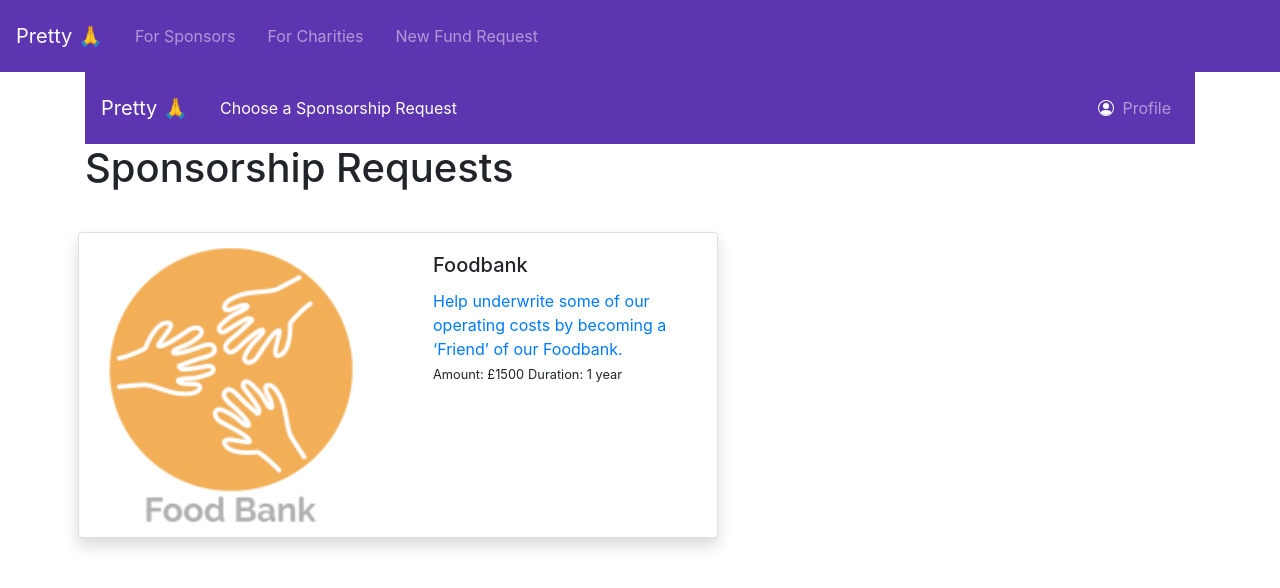
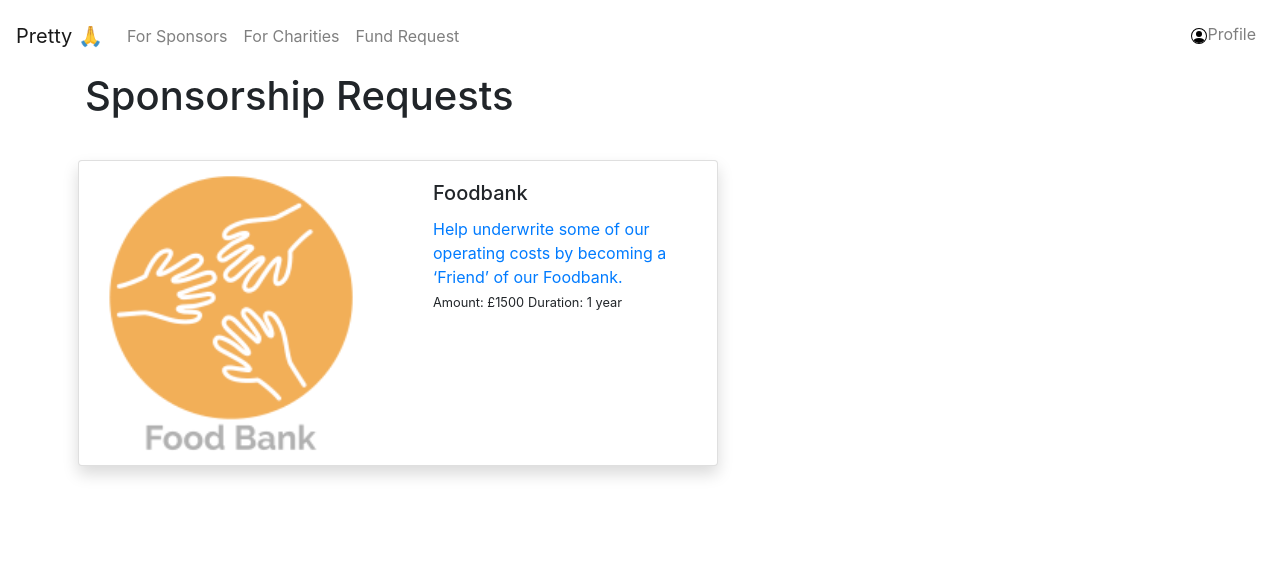
Before and after one commit to tr-hack-to-the-future/prettyplease-frontend, a React (Create React App) app: page /ForSponsors in a window 1280 px wide. Shown: the top 588 px of the page. Built offline with nearby package versions, Linux system fonts and the light colour scheme.

Commit message:
Navbar updated to components and removed from other pages

```diff
--- a/src/App.js
+++ b/src/App.js
@@ -4,6 +4,7 @@ import Main from "./Main.js";
 import SponsorPage from "./components/SponsorPage";
 import CharityPage from "./components/CharityPage";
 import FundRequest from "./components/FundRequest";
+import PPNavbar from "./components/PPNavbar";
 
 import "bootstrap/dist/css/bootstrap.min.css";
 import {
@@ -47,63 +48,24 @@ export default function App() {
     },
   ]);
 
-  const [showProfile, setshowProfile] = useState(false);
+  const [isAuth,setIsAuth] = useState(true);
   return (
-    <div>
-      <Router>
-        <div className="PPNavbar">
-          <nav className="navbar navbar-expand-lg navbar-dark navpurple">
-            <Link to="/" className="navbar-brand">
-              Pretty{" "}
-              <span class="icon" role="img" aria-label="Please">
-                🙏
-              </span>
-            </Link>
-            <button
-              className="navbar-toggler"
-              type="button"
-              data-toggle="collapse"
-              data-target="#navbarTogglerDemo02"
-              aria-controls="navbarTogglerDemo02"
-              aria-expanded="false"
-              aria-label="Toggle navigation"
-            >
-              <span class="navbar-toggler-icon"></span>
-            </button>
 
-            <div className="collapse navbar-collapse" id="navbarTogglerDemo02">
-              <ul className="navbar-nav ">
-                <li className="nav-item mr-auto mt-2 mt-lg-0 nav-link">
-                  <Link to="/ForSponsors" className="nav-link">
-                    For Sponsors
-                  </Link>
-                </li>
-                <li className="nav-item mr-auto mt-2 mt-lg-0 nav-link">
-                  <Link to="/ForCharities" className="nav-link">
-                    For Charities
-                  </Link>
-                </li>
-                <li className="nav-item mr-auto mt-2 mt-lg-0 nav-link">
-                  <Link to="/NewFund" className="nav-link">
-                    New Fund Request
-                  </Link>
-                </li>
-              </ul>
-            </div>
-          </nav>
+       <Router>
+         <PPNavbar isAuth={isAuth}/>
           <Switch>
             <Route exact path="/">
-              {" "}
+              {/* {" "} */}
               <Main SponsorData={sponsor} />
             </Route>
             <Route path="/ForSponsors" component={SponsorPage}></Route>
             <Route path="/ForCharities">
+
               <CharityPage charity={charity} />
             </Route>
             <Route path="/NewFund" component={FundRequest}></Route>
           </Switch>
-        </div>
-      </Router>
-    </div>
+          </Router>
+
   );
 }
--- a/src/Main.js
+++ b/src/Main.js
@@ -1,20 +1,14 @@
 import React, { Component, useState } from 'react';
-import PPNavbar from './components/PPNavbar';
+
 import Sponsorlist from './components/Sponsorlist';
 import CharityPage from './components/CharityPage';
 import SponsorPage from './components/SponsorPage';
 
 function Main({SponsorData}) {
-  const [navitems, setitems] = useState([
-    { itemName: "For Charities", itemLink:"/CharityPage", itemAddr: "CharityPage",activePage: false },
-    { itemName: "For Sponsor", itemLink:"/SponsorPage", itemAddr: "SponsorPage",activePage: false}
-
-  ]);
-  const [showProfile,setshowProfile] = useState(false);
 
   return (
     <div className="Main">
-      <PPNavbar NavItems={navitems}  showProfile={showProfile}/>
+
 
       <h2>Main</h2>
       <Sponsorlist SponsorData={SponsorData}/>
--- a/src/components/CharityPage.js
+++ b/src/components/CharityPage.js
@@ -1,5 +1,5 @@
 import React, { Component, useState } from 'react';
-import PPNavbar from './PPNavbar';
+
 
 
 import Container from 'react-bootstrap/Container';
@@ -16,18 +16,11 @@ import DisplayCard from './DisplayCard';
 
 
 function CharityPage({ charity }) {
-    const [navitems, setnavitems] = useState([
-        { itemName: "Review and Accept", itemLink: "", itemAddr: "", activePage: true },
-        { itemName: "Fund Request", itemLink: "/FundRequest", itemAddr: "FundRequest/", activePage: false }
-
-    ]);
-    const [showProfile, setshowProfile] = useState(true);
-
 
     return (
 
         <div className="ReviewAccept">
-            <PPNavbar NavItems={navitems} showProfile={showProfile} />
+
             <Container>
                 <Row className="justify-content-md-center mt-4">
                     <p>You have received {charity.length} offers for the request you made on 21/09/2020</p>
--- a/src/components/FundRequest.js
+++ b/src/components/FundRequest.js
@@ -1,5 +1,5 @@
 import React, { Component, useState } from 'react';
-import PPNavbar from './PPNavbar';
+
 import './Styles.css';
 import Container from 'react-bootstrap/Container';
 import Row from 'react-bootstrap/Row';
@@ -8,13 +8,6 @@ import Form from 'react-bootstrap/Form';
 import Button from 'react-bootstrap/Button';
 
 function FundRequest() {
-    const [navitems, setnavitems] = useState([
-        { itemName: "Review and Accept",itemLink:"CharityPage",itemAddr: "CharityPage",  activePage: false },
-        { itemName: "Raise Funds",itemLink:"",itemAddr: "",  activePage: true }
-
-    ]);
-    const [showProfile, setshowProfile] = useState(true);
-
     const [amount, setAmount] = useState("");
     const [description, setDescription] = useState("");
     const [duration, setDuration] = useState("");
@@ -59,7 +52,6 @@ function FundRequest() {
 
     return (
         <div className="FundRequest">
-            <PPNavbar NavItems={navitems} showProfile={showProfile} />
 
             <Container className="container-FundRequest">
 
--- a/src/components/PPNavbar.js
+++ b/src/components/PPNavbar.js
@@ -1,43 +1,59 @@
-import React from 'react';
-import './Navbar.css';
-import Navbar from 'react-bootstrap/Navbar';
-import Nav from 'react-bootstrap/Nav';
-import NavDropdown from 'react-bootstrap/NavDropdown';
-import FundRequest from './FundRequest';
+import React from "react";
+import "./Navbar.css";
+import Navbar from "react-bootstrap/Navbar";
+import Nav from "react-bootstrap/Nav";
 
-import CharityPage from './CharityPage';
-import SponsorPage from './SponsorPage';
-import Main from '../Main.js';
+import { BrowserRouter as Router} from "react-router-dom";
 
-import {
-  BrowserRouter as Router,
-  Switch,
-  Route,
-  Link
-} from "react-router-dom";
+function PPNavbar({ isAuth }) {
 
-
-function PPNavbar({ NavItems, showProfile }) {
-  const navItemInactive = "nav-item mr-auto mt-2 mt-lg-0 nav-link";
-  const navItemActive = "nav-item active mr-auto mt-2 mt-lg-0 nav-link";
-  let svgPerson = null;
-  let profileItem = null;
-  const homepg = "Main";
-  if (showProfile === true) {
-    svgPerson = <svg width="1em" height="40px" viewBox="0 0 16 16" className="bi bi-person-circle" fill="#ffffff"
-      xmlns="http://www.w3.org/2000/svg">
-      <path
-        d="M13.468 12.37C12.758 11.226 11.195 10 8 10s-4.757 1.225-5.468 2.37A6.987 6.987 0 0 0 8 15a6.987 6.987 0 0 0 5.468-2.63z" />
-      <path fill-rule="evenodd" d="M8 9a3 3 0 1 0 0-6 3 3 0 0 0 0 6z" />
-      <path fill-rule="evenodd"
-        d="M8 1a7 7 0 1 0 0 14A7 7 0 0 0 8 1zM0 8a8 8 0 1 1 16 0A8 8 0 0 1 0 8z" />
-    </svg>;
-    profileItem = <a className="nav-link" href="#">Profile <span class="sr-only">(current)</span></a>
-
-  };
   return (
     <Router>
-      <div className="PPNavbar">
+      <Navbar collapseOnSelect expand="lg">
+        <Navbar.Brand href="/">
+          Pretty{" "}
+          <span class="icon" role="img" aria-label="Please">
+            🙏
+          </span>
+        </Navbar.Brand>
+        <Navbar.Toggle aria-controls="responsive-navbar-nav" />
+        <Navbar.Collapse id="responsive-navbar-nav">
+          <Nav className="mr-auto">
+            <Nav.Link href="/ForSponsors">For Sponsors</Nav.Link>
+            <Nav.Link href="/ForCharities">For Charities</Nav.Link>
+            <Nav.Link href="/NewFund">Fund Request</Nav.Link>
+          </Nav>
+          <Nav>
+            {!isAuth ? (
+              <Nav.Link href="">Login</Nav.Link>
+            ) : (
+              <Nav.Link href="">
+                <svg
+                  width="1em"
+                  height="40px"
+                  viewBox="0 0 16 16"
+                  className="bi bi-person-circle"
+                  fill="#000000"
+                  xmlns="http://www.w3.org/2000/svg"
+                >
+                  <path d="M13.468 12.37C12.758 11.226 11.195 10 8 10s-4.757 1.225-5.468 2.37A6.987 6.987 0 0 0 8 15a6.987 6.987 0 0 0 5.468-2.63z" />
+                  <path
+                    fill-rule="evenodd"
+                    d="M8 9a3 3 0 1 0 0-6 3 3 0 0 0 0 6z"
+                  />
+                  <path
+                    fill-rule="evenodd"
+                    d="M8 1a7 7 0 1 0 0 14A7 7 0 0 0 8 1zM0 8a8 8 0 1 1 16 0A8 8 0 0 1 0 8z"
+                  />
+                </svg>
+                Profile
+              </Nav.Link>
+            )}
+          </Nav>
+        </Navbar.Collapse>
+      </Navbar>
+
+      {/* <div className="PPNavbar">
         <nav className="navbar navbar-expand-lg navbar-dark navpurple">
           <a className="navbar-brand" href={homepg}>Pretty <span class="icon" role="img" aria-label="Please">🙏</span></a>
           <button className="navbar-toggler" type="button" data-toggle="collapse" data-target="#navbarTogglerDemo02"
@@ -59,20 +75,19 @@ function PPNavbar({ NavItems, showProfile }) {
               <li className="nav-item">
                 {profileItem}
               </li>
-            </ul>
+            </ul> */}
 
-
-
+      {/*
           </div>
 
-        </nav>
-        <Switch>
-          {/* {NavItems.map(item => <Route path={item.itemLink} component={item.itemAddr} />)} */}
+        </nav >
+    <Switch>
+      {/* {NavItems.map(item => <Route path={item.itemLink} component={item.itemAddr} />)} */}
 
-          {NavItems.map(item =><Route path={item.itemLink} component={item.itemAddr}></Route>)}
-        </Switch>
+      {/*  {NavItems.map(item => <Route path={item.itemLink} component={item.itemAddr}></Route>)}
+    </Switch>
 
-      </div>
+      </div > */}
     </Router>
   );
 }
--- a/src/components/SponsorCard.js
+++ b/src/components/SponsorCard.js
@@ -3,10 +3,6 @@ import PPNavbar from './PPNavbar';
 import { Container, Card, Row, Col } from 'react-bootstrap';
 
 function SponsorCard() {
-    // const [navitems, setnavitems] = useState([
-    //     { itemName: "Choose a Sponsorship Opportunity", activePage: true }
-    // ]);
-    // const [showProfile, setshowProfile] = useState(true);
 
     const styles = {
         card: {
--- a/src/components/SponsorPage.js
+++ b/src/components/SponsorPage.js
@@ -1,19 +1,12 @@
 import React, { Component, useState } from 'react';
 import { Container, CardDeck, Row, Col } from 'react-bootstrap';
-import PPNavbar from './PPNavbar';
+
 import SponsorCard from './SponsorCard';
 
 function SponsorPage() {
-    const [navitems, setnavitems] = useState([
-        { itemName: "Choose a Sponsorship Request", activePage: true }
-
-    ]);
-    const [showProfile, setshowProfile] = useState(true);
-
-
     return (
         <Container  sm-12 md-6>
-            <PPNavbar NavItems={navitems} showProfile={showProfile} />
+
             <h1>Sponsorship Requests</h1>
             <Row>
                 <CardDeck className="mt-4">
```
